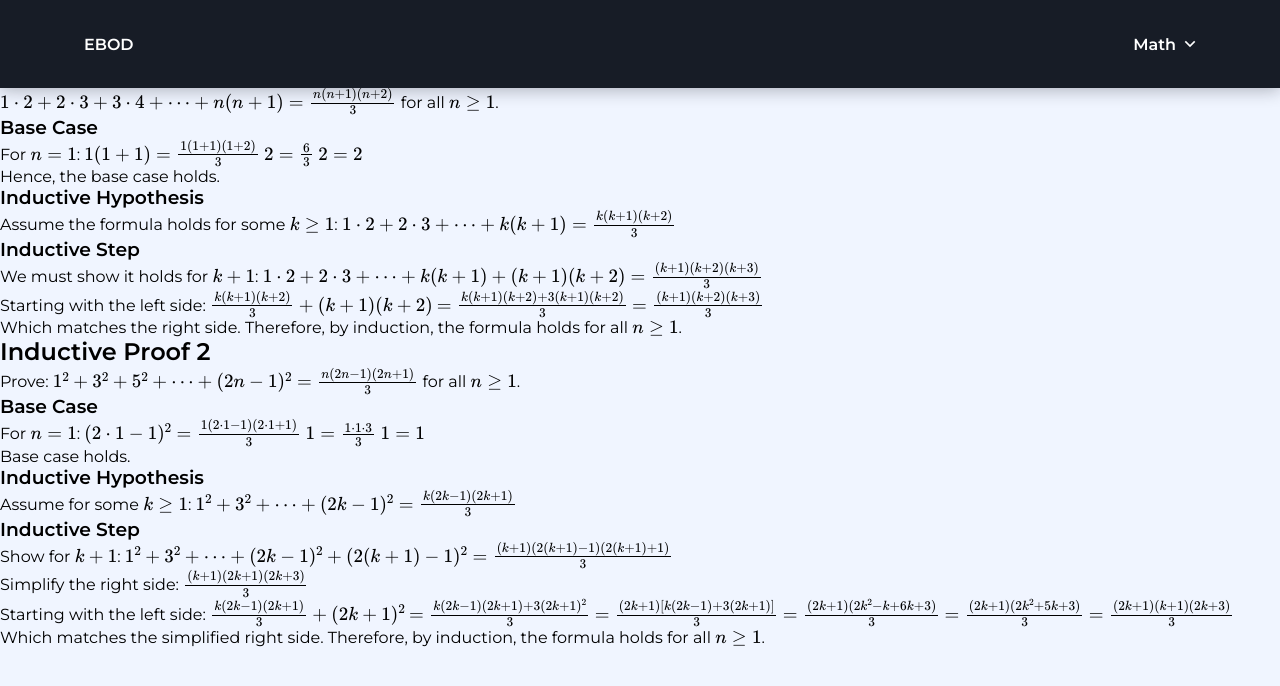
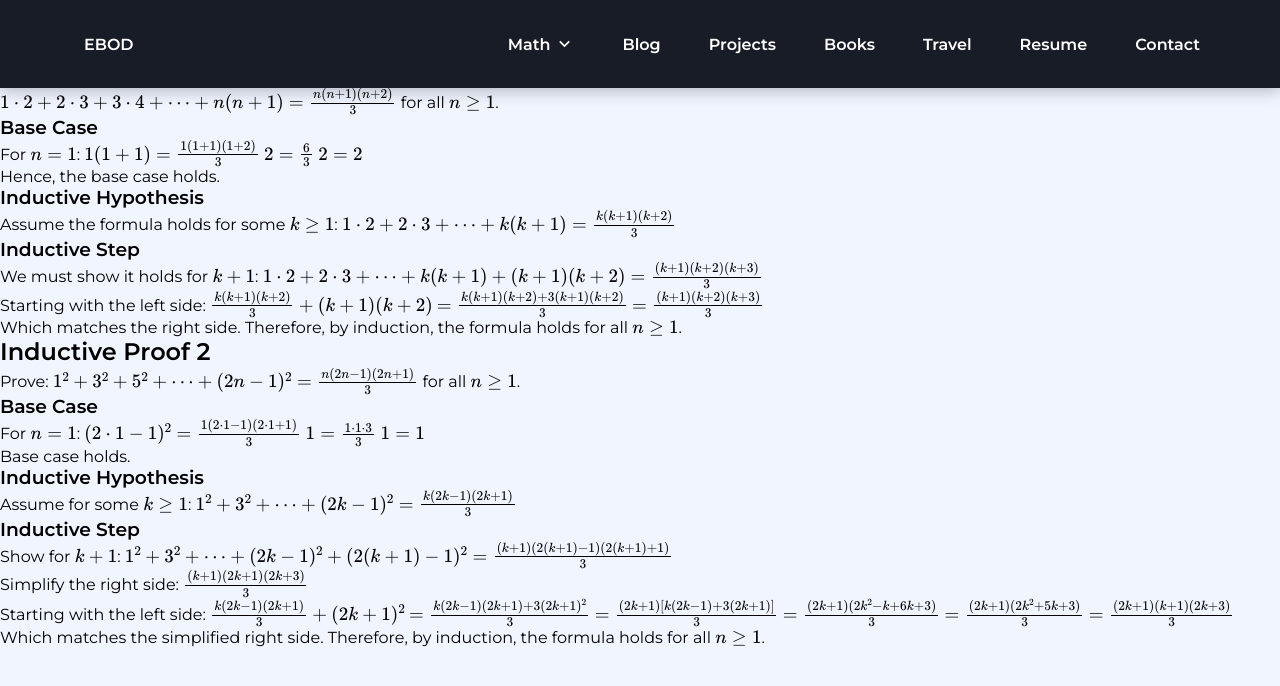
Before and after one commit to EBOD13/EBOD13.github.io, a Jekyll site: the page built from math.md, in a window 1280 px wide. Shown: the top 686 px of the page. Built offline with Jekyll 4.4.1, drawn with Linux system fonts in a browser that asks for light colours; nearby versions of some CDN libraries.

Commit message:
Improved styling?

```diff
--- a/_includes/nav.html
+++ b/_includes/nav.html
@@ -1,61 +1,41 @@
+<header class="header">
   <nav class="nav container">
     <div class="nav__data">
-        <a href="#" class="nav__logo">
-            <i class="ri-brain-2-line"></i>EBOD
+      <a href="/" class="nav__logo">
+        <i class="ri-brain-2-line"></i> EBOD
       </a>
 
       <div class="nav__toggle" id="nav-toggle">
-            <i class="ri-menu-line nav_burger"></i>
-            <i class="ri-close-line nav_close" ></i>
+        <i class="ri-menu-line nav__burger"></i>
+        <i class="ri-close-line nav__close"></i>
       </div>
     </div>
 
-
-        <!-- ========== NAV MENU ========= -->
     <div class="nav__menu" id="nav-menu">
       <ul class="nav__list">
 
-
-            <!-- =========== DROPDOWN 1 - MATH -->
-            <li class="dropdown__item">     <!--<a href="/math">Math</a> Need to come back and check this out -->
+        <!-- MATH Dropdown -->
+        <li class="dropdown__item">
           <div class="nav__link">
             Math <i class="ri-arrow-down-s-line dropdown__arrow"></i>
           </div>
 
-                <!-- Sub-items -->
-
           <ul class="dropdown__menu">
-                    <li>
-                        <a href="#" class="dropdown__link">
-                            <i class="ri-quill-pen-line"></i> Math Blog
-                        </a>
+            <li><a href="/math/blog" class="dropdown__link"><i class="ri-quill-pen-line"></i> Math Blog</a></li>
+            <li><a href="/math/calculus" class="dropdown__link"><i class="ri-function-line"></i> Calculus</a></li>
+            <li><a href="/math/number-theory" class="dropdown__link"><i class="ri-infinity-line"></i> Number Theory</a></li>
+            <li><a href="/math/ib" class="dropdown__link"><i class="ri-file-list-line"></i> IB Past Papers</a></li>
+          </ul>
         </li>
 
-                    <li>
-                        <a href="#" class="dropdown__link">
-                            <i class="ri-formula"></i> Calculus Problems
-                        </a>
-                    </li>
-                    <li>
-                        <a href="#" class="dropdown__link">
-                            <i class="ri-infinity-line"></i>Number Theory
-                        </a>
-                    </li>
-
-                    <li>
-                        <a href="#" class="dropdown__link">
-                            <i class="ri-file-copy-2-line"></i> IB Past Papers
-                        </a>
-                    </li>
-
-                    <li class="dropdown__subitem">
-                        <div class="dropdown__link">
-
-                        </div>
-                    </li>
-                </ul>
-            </li>
+        <!-- Other Nav Items -->
+        <li><a href="/blog" class="nav__link">Blog</a></li>
+        <li><a href="/projects" class="nav__link">Projects</a></li>
+        <li><a href="/books" class="nav__link">Books</a></li>
+        <li><a href="/travel" class="nav__link">Travel</a></li>
+        <li><a href="/resume" class="nav__link">Resume</a></li>
+        <li><a href="/contact" class="nav__link">Contact</a></li>
       </ul>
     </div>
-
   </nav>
+</header>
--- a/_layouts/default.html
+++ b/_layouts/default.html
@@ -4,13 +4,14 @@
   <meta charset="UTF-8">
   <title>{{ page.title }}</title>
   <meta name="viewport" content="width=device-width, initial-scale=1">
+
+  <!-- Styles -->
   <link rel="stylesheet" href="/assets/style.css">
 
-  <!-- ICONS CDN -->
-   <link
-    href="https://cdn.jsdelivr.net/npm/remixicon@4.5.0/fonts/remixicon.css"
-    rel="stylesheet"
-/>
+  <!-- Icons -->
+  <link href="https://cdn.jsdelivr.net/npm/remixicon@4.5.0/fonts/remixicon.css" rel="stylesheet">
+
+  <!-- MathJax -->
   <script>
     MathJax = {
       tex: {
@@ -26,15 +27,16 @@
   <script id="MathJax-script" async
     src="https://cdn.jsdelivr.net/npm/mathjax@3/es5/tex-chtml.js">
   </script>
+</head>
 
-  <!-- ======= LOAD THE JS file ======= -->
-  <script src="/assets/scripts/main.js"></script>
+<body>
+  {% include nav.html %}
 
-</head>
-<body>
-  <header class="header"> {% include nav.html %} </header>
-  <main>
+  <main role="main">
     {{ content }}
   </main>
+
+  <!-- Main JavaScript -->
+  <script src="/assets/scripts/main.js"></script>
 </body>
 </html>
```
Lines whose indentation alone changed are shown as unchanged.
